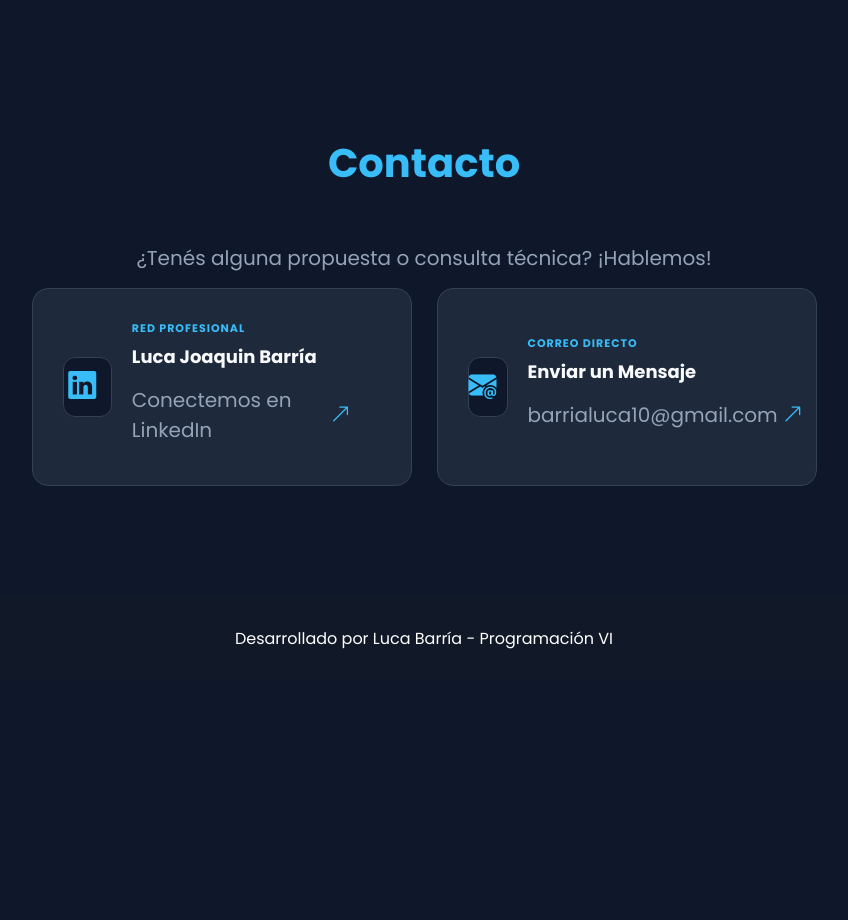
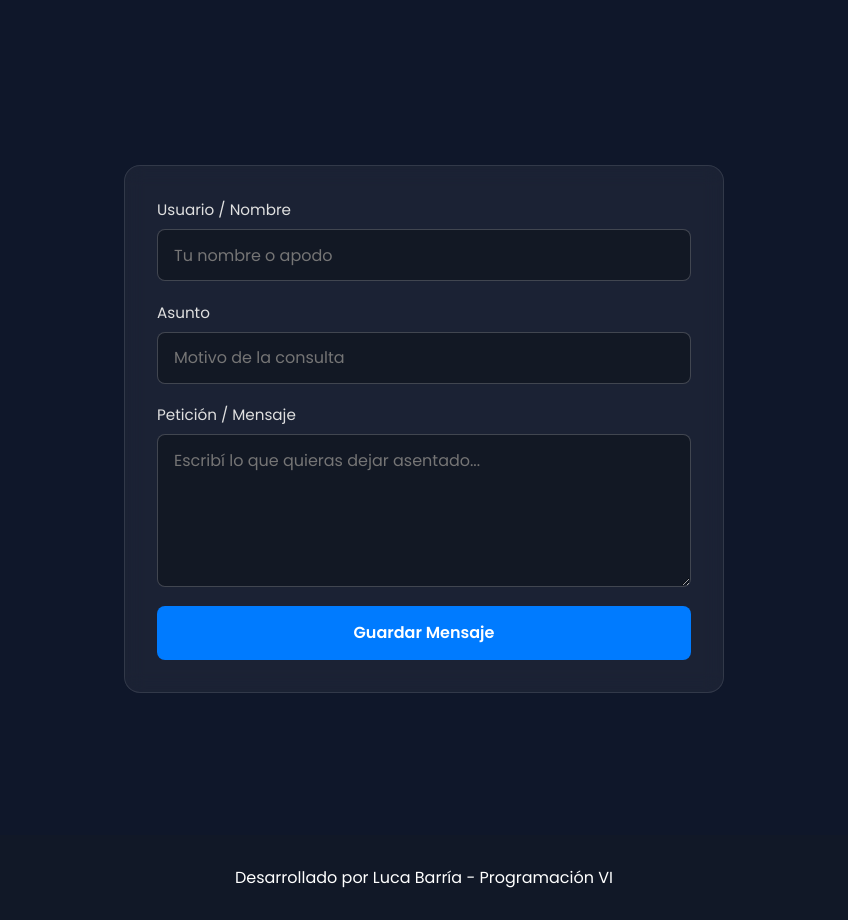
Before and after one commit to barrialuca10-coder/portafolioweb, a plain HTML site: page index.html in a window 1280 px wide. Shown: the part 2620-3540 px from the top of the page, without its empty margins (216-1064 px from the left). Before the commit the page ends 3301 px from the top, so only its background shows below. Drawn offline with nearby package versions, Linux system fonts and the light colour scheme.

Commit message:
Formulario de peticiones listo para conexion a BD

```diff
--- a/index.html
+++ b/index.html
@@ -213,35 +213,24 @@
 </section>
 
 <section id="contacto">
-    <h2>Contacto</h2>
-    <p class="contacto-subtitulo">¿Tenés alguna propuesta o consulta técnica? ¡Hablemos!</p>
+   <form id="contactForm" class="contact-form">
+  <div class="form-group">
+    <label for="nombre">Usuario / Nombre</label>
+    <input type="text" id="nombre" name="nombre" placeholder="Tu nombre o apodo" required>
+  </div>
 
-    <div class="contacto-cards">
+  <div class="form-group">
+    <label for="asunto">Asunto</label>
+    <input type="text" id="asunto" name="asunto" placeholder="Motivo de la consulta" required>
+  </div>
 
-        <!-- Tarjeta Interactiva de LinkedIn -->
-        <a href="https://www.linkedin.com/in/luca-joaquin-barr%C3%ADa-7242bb36a/" target="_blank" rel="noopener noreferrer" class="card-contacto linkedin-card">
-            <div class="card-icon">
-                <i class="bi bi-linkedin"></i>
-            </div>
-            <div class="card-content">
-                <span class="card-tag">Red Profesional</span>
-                <h3>Luca Joaquin Barría</h3>
-                <p>Conectemos en LinkedIn <i class="bi bi-arrow-up-right"></i></p>
-            </div>
-            <div class="glow-effect"></div>
-        </a>
+  <div class="form-group">
+    <label for="mensaje">Petición / Mensaje</label>
+    <textarea id="mensaje" name="mensaje" rows="5" placeholder="Escribí lo que quieras dejar asentado..." required></textarea>
+  </div>
 
-        <!-- Tarjeta Directa de Email / Mensaje -->
-        <!-- Tarjeta Directa de Email -->
-<a href="mailto:barrialuca10@gmail.com?subject=Consulta%20desde%20el%20Portafolio" class="card-contacto email-card">
-    <div class="card-icon">
-        <i class="bi bi-envelope-at-fill"></i>
-    </div>
-    <div class="card-content">
-        <span class="card-tag">Correo Directo</span>
-        <h3>Enviar un Mensaje</h3>
-        <p>barrialuca10@gmail.com <i class="bi bi-arrow-up-right"></i></p>
-    </div>
+  <button type="submit" class="btn-enviar">Guardar Mensaje</button>
+</form>
 </a>
         </a>
 
--- a/style.css
+++ b/style.css
@@ -572,3 +572,69 @@ nav ul{
 .card-contacto:hover .card-content p {
     color: #38bdf8;
 }
+/* Formulario preparado para Base de Datos */
+.contact-form {
+  background: rgba(255, 255, 255, 0.05);
+  backdrop-filter: blur(10px);
+  border: 1px solid rgba(255, 255, 255, 0.1);
+  border-radius: 16px;
+  padding: 2rem;
+  max-width: 600px;
+  margin: 2rem auto;
+  display: flex;
+  flex-direction: column;
+  gap: 1.2rem;
+}
+
+.form-group {
+  display: flex;
+  flex-direction: column;
+  gap: 0.5rem;
+  text-align: left;
+}
+
+.form-group label {
+  color: #e0e0e0;
+  font-size: 0.95rem;
+  font-weight: 500;
+}
+
+.form-group input,
+.form-group textarea {
+  width: 100%;
+  padding: 0.8rem 1rem;
+  border-radius: 8px;
+  border: 1px solid rgba(255, 255, 255, 0.2);
+  background: rgba(0, 0, 0, 0.3);
+  color: #fff;
+  font-size: 1rem;
+  outline: none;
+  transition: border-color 0.3s ease, box-shadow 0.3s ease;
+}
+
+.form-group input:focus,
+.form-group textarea:focus {
+  border-color: #007bff;
+  box-shadow: 0 0 10px rgba(0, 123, 255, 0.3);
+}
+
+.form-group textarea {
+  resize: vertical;
+}
+
+.btn-enviar {
+  background: #007bff;
+  color: white;
+  border: none;
+  padding: 0.9rem 1.5rem;
+  border-radius: 8px;
+  font-size: 1rem;
+  font-weight: 600;
+  cursor: pointer;
+  transition: background 0.3s ease, transform 0.2s ease;
+}
+
+.btn-enviar:hover {
+  background: #0056b3;
+  transform: translateY(-2px);
+}
```
